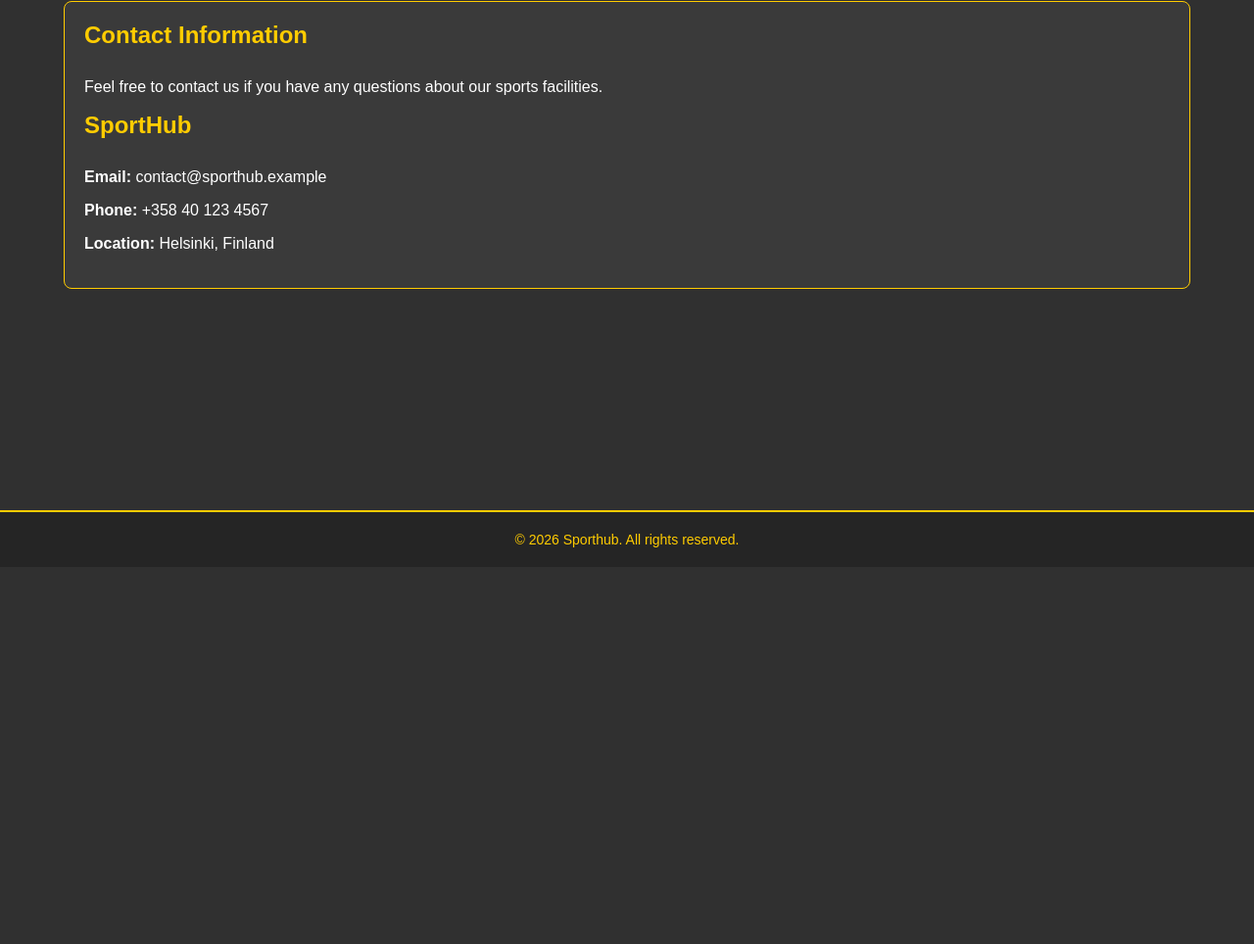
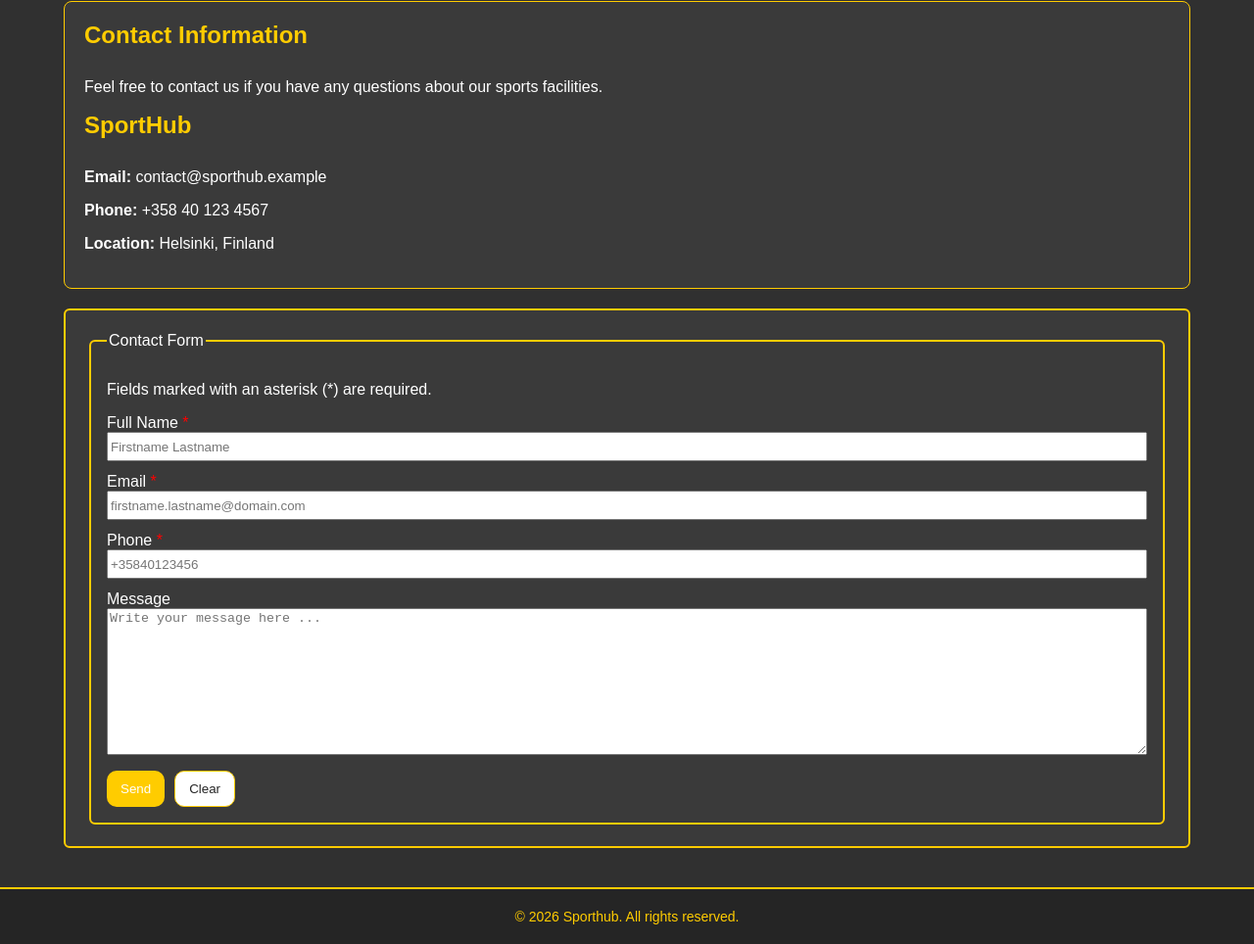
Before and after one commit to JJDyels/Software-engineering-project, a plain HTML site: page contact.html in a window 1280 px wide. Shown: the part 221-1185 px from the top of the page at 98% size. Before the commit the page ends 800 px from the top, so only its background shows below. Drawn offline with Linux system fonts and the light colour scheme.

Commit message:
Added form to contacts

```diff
--- a/contact.html
+++ b/contact.html
@@ -1,4 +1,3 @@
-
 <!DOCTYPE html>
 <html lang="en">
 
@@ -44,6 +43,44 @@
             <p><strong>Location:</strong> Helsinki, Finland</p>
         </section>
 
+        <form action="#" method="POST">
+
+            <fieldset>
+                <legend>Contact Form</legend>
+
+                <p>Fields marked with an asterisk (*) are required.</p>
+
+                <div class="field">
+                    <label for="nimi">Full Name <span class="required">*</span></label>
+                    <input type="text" id="name" name="fullname" placeholder="Firstname Lastname" autocomplete="name"
+                        maxlength="100" required>
+                </div>
+
+                <div class="field">
+                    <label for="sposti">Email <span class="required">*</span></label>
+                    <input type="email" id="email" name="email" placeholder="firstname.lastname@domain.com"
+                        autocomplete="email" maxlength="100" required>
+                </div>
+
+                <div class="field">
+                    <label for="tel">Phone <span class="required">*</span></label>
+                    <input type="tel" id="tel" name="tel" placeholder="+35840123456" autocomplete="tel" required>
+                </div>
+
+                <div class="field">
+                    <label for="message">Message</label>
+                    <textarea name="message" id="message" rows="4" placeholder="Write your message here ..."></textarea>
+                </div>
+
+                <div class="buttons">
+                    <button type="submit">Send</button>
+                    <button type="reset" class="clear">Clear</button>
+                </div>
+
+            </fieldset>
+        </form>
+
+
     </main>
 
     <!-- Footer -->
--- a/style.css
+++ b/style.css
@@ -194,6 +194,89 @@ body {
     display: block;
 }
 
+/* Contact form */
+form {
+    background-color: #3a3a3a;
+    padding: 22px;
+    border: 2px solid #ffcc00;
+    border-radius: 6px;
+    height: 100%;
+}
+
+fieldset {
+    border: 2px solid #ffcc00;
+    border-radius: 6px;
+    padding: 16px;
+}
+
+.field {
+    margin-bottom: 12px;
+}
+
+.field:last-child {
+    margin-bottom: 0
+}
+
+.field label {
+    display: block;
+}
+
+/* Highlight invalid form fields */
+input:user-invalid,
+select:user-invalid,
+textarea:user-invalid {
+    border: 2px solid red;
+
+}
+
+.required {
+    color: red;
+}
+
+input {
+    height: 30px;
+    width: 100%;
+}
+
+/* Textareas for contact form */
+textarea {
+    width: 100%;
+    min-height: 150px;
+}
+
+/* Form buttons */
+.buttons {
+    display: flex;
+    flex-wrap: wrap;
+    gap: 10px;
+    margin-top: 10px;
+}
+
+button {
+    padding: 10px 14px;
+    background-color: #ffcc00;
+    color: white;
+    border: 0;
+    border-radius: 10px;
+    cursor: pointer;
+}
+
+button:hover {
+    background-color: #e6b800;
+    font-weight: bold;
+}
+
+.clear {
+    background-color: white;
+    color: rgb(37, 37, 37);
+    border: 1px solid #ffcc00;
+}
+
+.clear:hover {
+    background-color: #e6b800;
+    color: white;
+}
+
 
 /* Footer */
 .site-footer {
```
